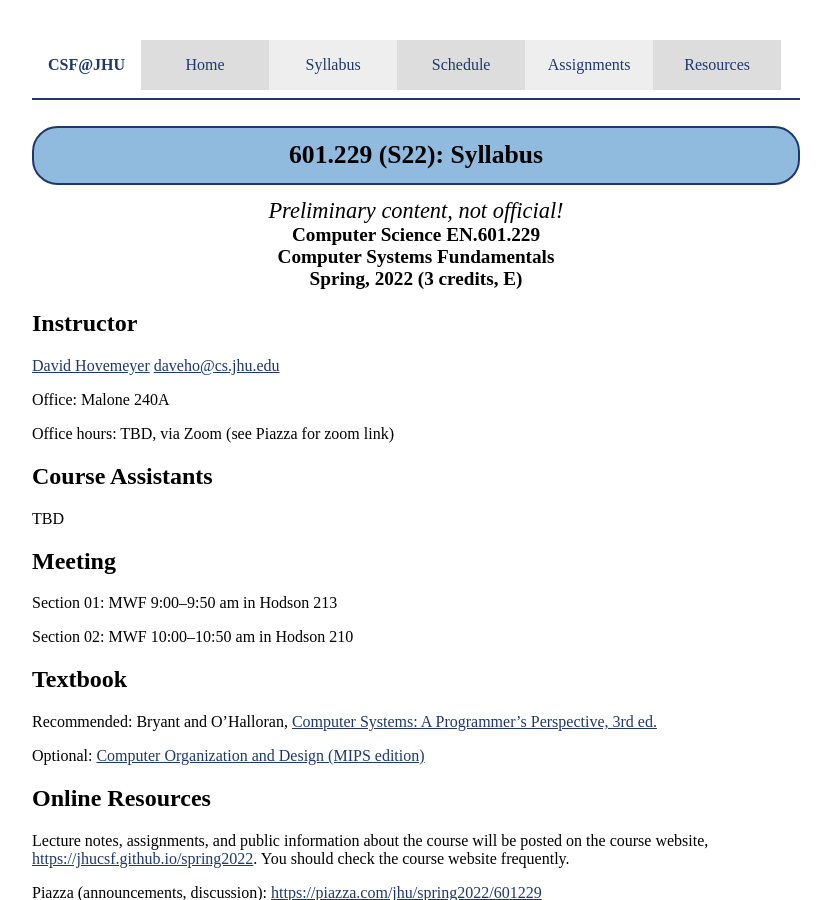
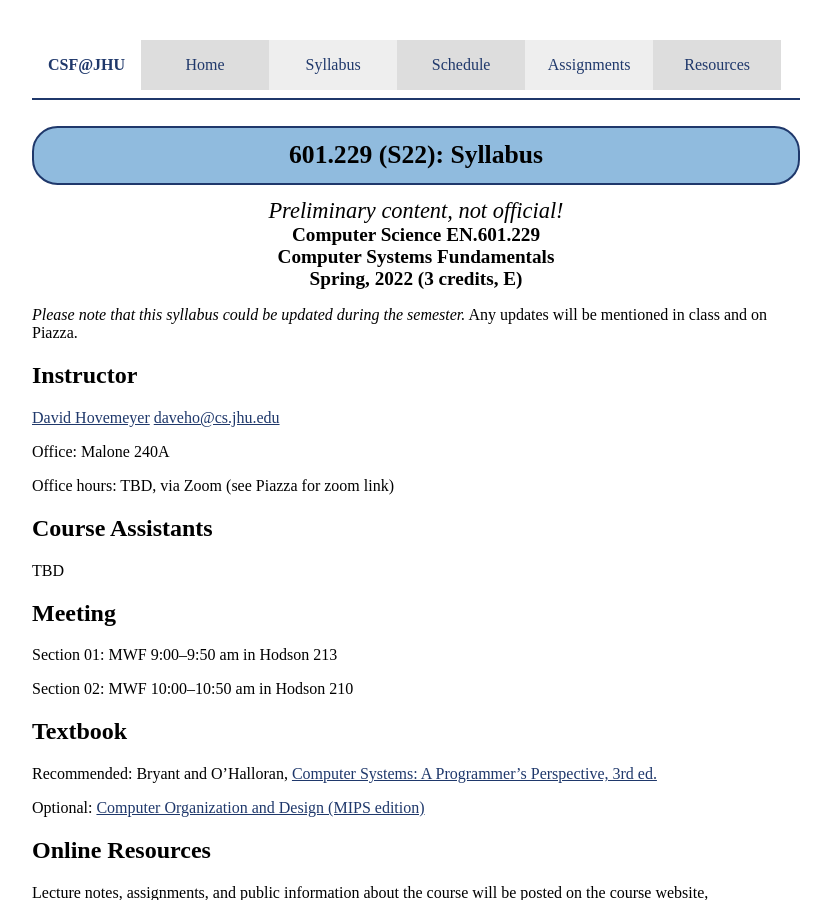
Before and after one commit to jhucsf/spring2022, a Jekyll site: the page built from syllabus.md, in a window 1280 px wide and 900 px high. Shown: the whole window, without its empty margins (224-1055 px from the left). Built offline with Jekyll 4.4.1, drawn with Linux system fonts in a browser that asks for light colours.

Commit message:
mention that syllabus could be updated

```diff
--- a/syllabus.md
+++ b/syllabus.md
@@ -9,6 +9,9 @@ category: "syllabus"
   <b>Computer Systems Fundamentals</b><br>
   <b>Spring, 2022 (3 credits, E)</b><br>
 </div>
+
+*Please note that this syllabus could be updated during the semester.*
+Any updates will be mentioned in class and on Piazza.
 
 ## Instructor
 
```
